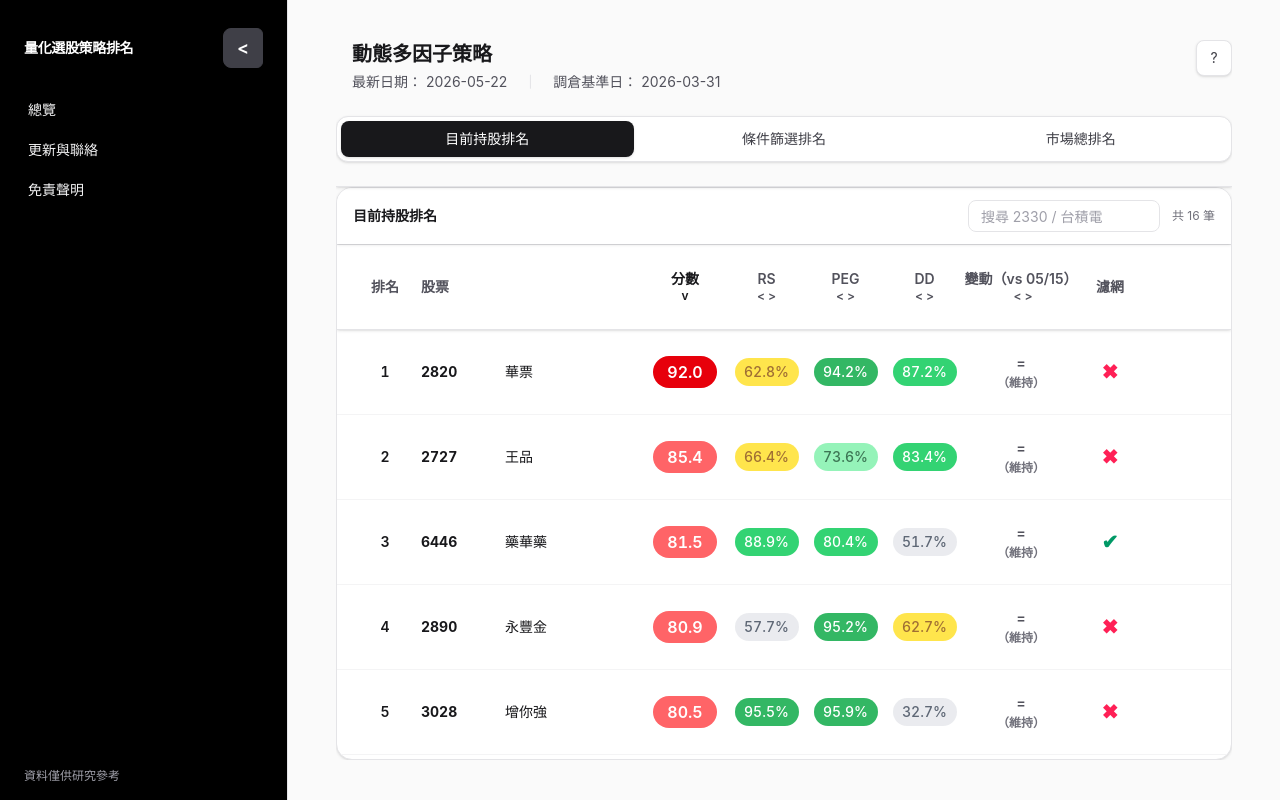
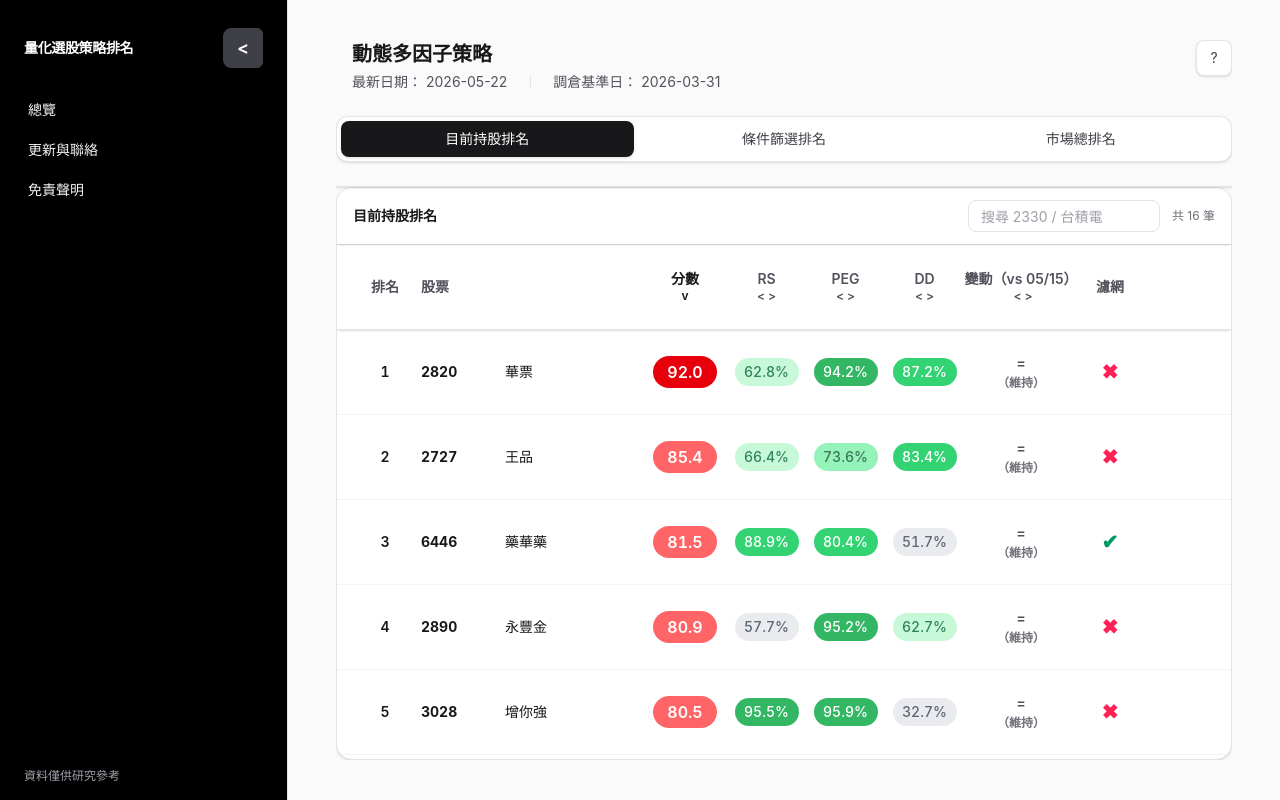
Before and after one commit to amu-0713/my-stock-rank, a React (Vite) app: page /strategy/1 in a window 1280 px wide. Built offline with nearby package versions, Linux system fonts and the light colour scheme.

Commit message:
Update RankList.jsx

```diff
--- a/src/components/RankList.jsx
+++ b/src/components/RankList.jsx
@@ -68,7 +68,7 @@
   if (n >= 90) return `${base} bg-green-600 text-white`     // 90以上：深綠（最強）
   if (n >= 80) return `${base} bg-green-500 text-white`     // 80～89：綠
   if (n >= 70) return `${base} bg-green-300 text-green-900` // 70～79：淺綠
-  if (n >= 60) return `${base} bg-yellow-300 text-yellow-800` // 60～69：淡黃 / 黃綠
+  if (n >= 60) return `${base} bg-green-200 text-green-800` // 60～69：淡黃 / 黃綠
 
   // 60以下（包含正常低分）→ 灰色
   return `${base} bg-gray-200 text-gray-700`
```
